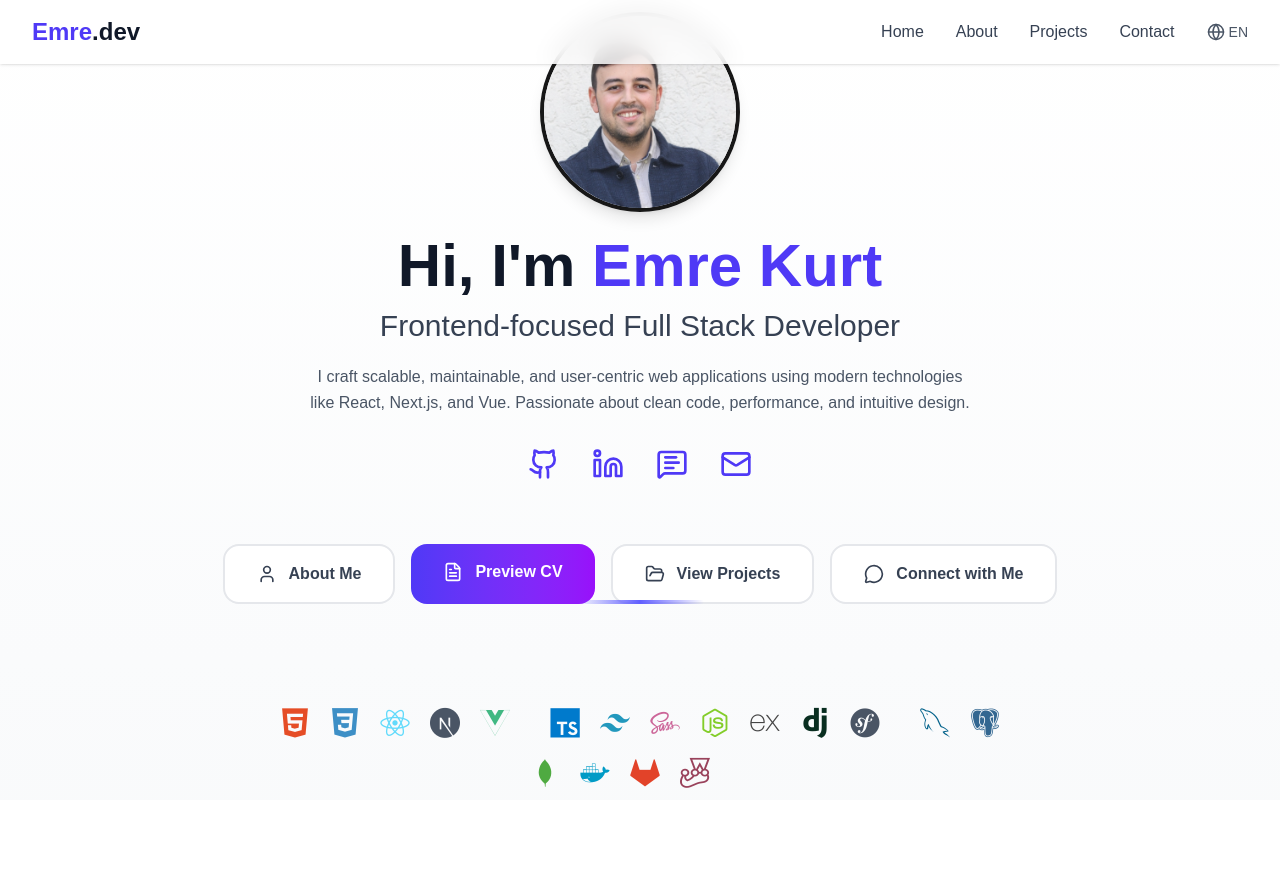
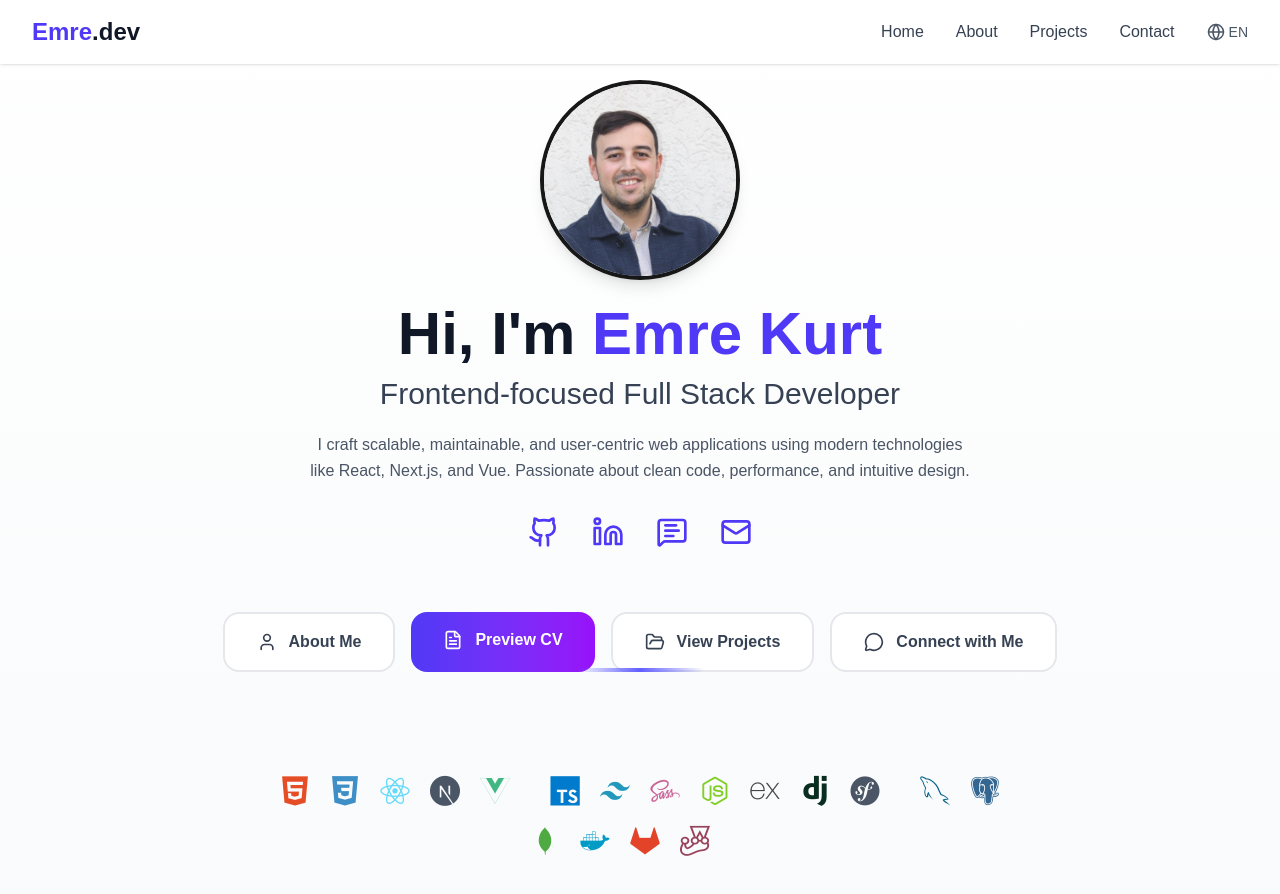
Before and after one commit to emrekrt1655/my-portfolio, a Next.js app: page /Emre_Kurt_CV.pdf in a window 1280 px wide. Shown: the top 894 px of the page. Before the commit the page ends 818 px from the top, so only its background shows below. Built offline with nearby package versions, Linux system fonts and the light colour scheme.

Commit message:
fix: adjust margin for Hero component and update div structure for better layout

```diff
--- a/app/components/Hero.tsx
+++ b/app/components/Hero.tsx
@@ -28,7 +28,7 @@ const Hero = () => {
   return (
     <section className="flex flex-col items-center justify-center min-h-screen px-6 text-center bg-linear-to-b from-white to-gray-50">
       <Link
-        className="mb-6 w-[200px] h-[200px] rounded-full overflow-hidden border-4 hover:border-indigo-600 shadow-lg transition-all duration-300 cursor-pointer"
+        className="mt-20 mb-6 w-[200px] h-[200px] rounded-full overflow-hidden border-4 hover:border-indigo-600 shadow-lg transition-all duration-300 cursor-pointer"
         href={`/${currentLocale}/about`}
       >
         <Image
@@ -146,7 +146,7 @@ const Hero = () => {
         <div className="absolute bottom-0 left-1/2 -translate-x-1/2 w-32 h-1 bg-linear-to-r from-transparent via-indigo-500 to-transparent rounded-full"></div>
       </div>
 
-      <div className="mt-16">
+      <div className="mt-16 mb-16">
         <div className="flex flex-wrap justify-center gap-5 text-3xl text-gray-600 max-w-3xl mx-auto">
           {[
             { class: "devicon-html5-plain colored", name: "HTML5" },
```
